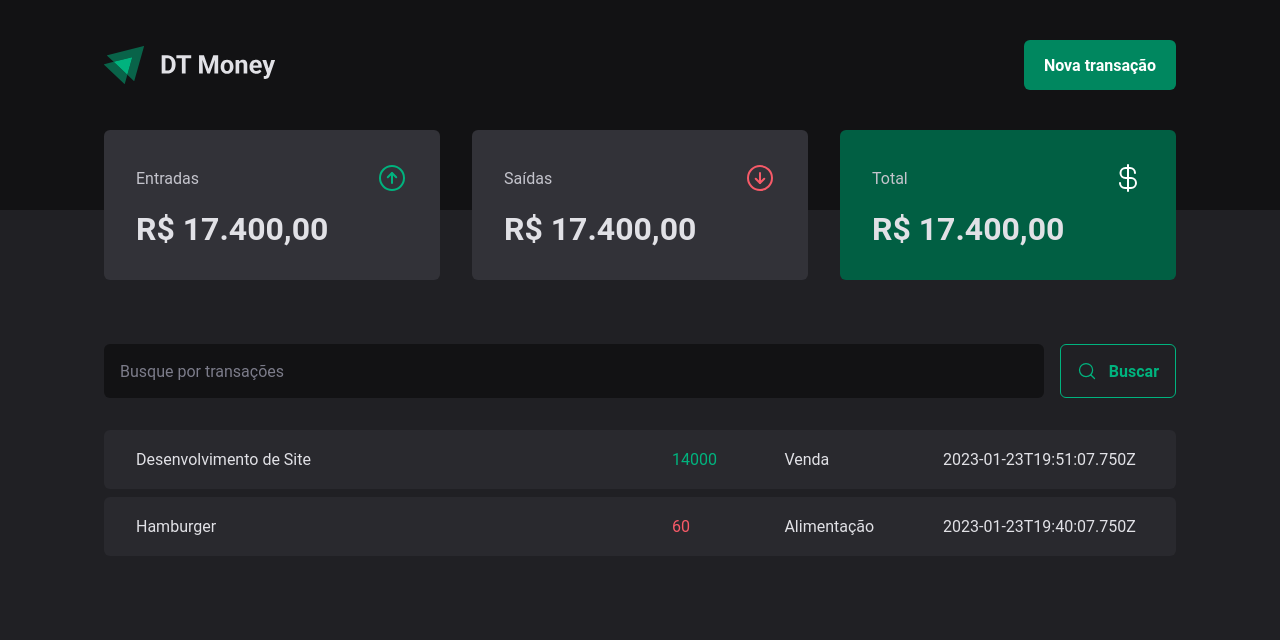
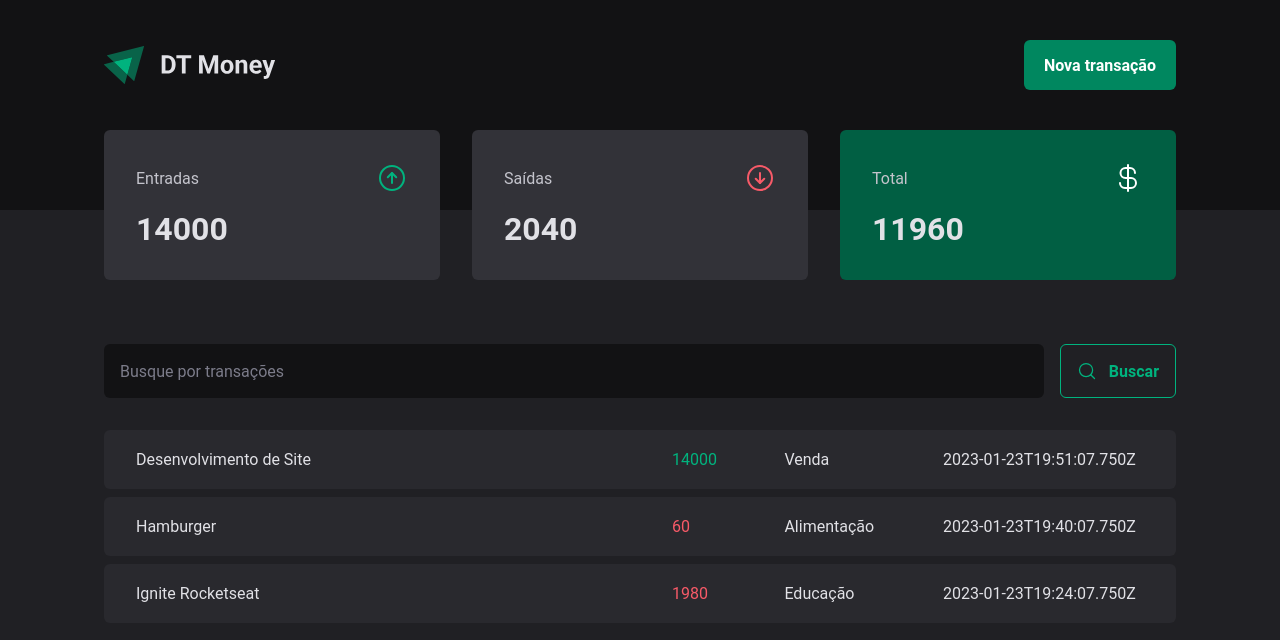
Before and after one commit to zacrodrigues/dt-money-ignite-reactjs-2022, a React app: page / in a window 1280 px wide. Shown: the top 640 px of the page. Built offline with nearby package versions, Linux system fonts and the light colour scheme; data requests are answered from the project's data file; the HTML template or start-up script is replaced by a standard one.

Commit message:
Calculando resumo de transações

```diff
--- a/server.json
+++ b/server.json
@@ -15,6 +15,14 @@
       "category": "Alimentação",
       "price": 60,
       "createdAt": "2023-01-23T19:40:07.750Z"
+    },
+    {
+      "id": 3,
+      "description": "Ignite Rocketseat",
+      "type": "outcome",
+      "category": "Educação",
+      "price": 1980,
+      "createdAt": "2023-01-23T19:24:07.750Z"
     }
   ]
 }
--- a/src/components/Summary/index.tsx
+++ b/src/components/Summary/index.tsx
@@ -5,6 +5,25 @@
 
 export function Summary() {
   const { transactions } = useContext(TransactionsContext)
+
+  const summary = transactions.reduce(
+    (acc, transaction) => {
+      if (transaction.type === 'income') {
+        acc.income += transaction.price
+        acc.total += transaction.price
+      } else {
+        acc.outcome += transaction.price
+        acc.total -= transaction.price
+      }
+
+      return acc
+    },
+    {
+      income: 0,
+      outcome: 0,
+      total: 0
+    }
+  )
 
   return (
     <SummaryContainer>
@@ -15,7 +34,7 @@
           <ArrowCircleUp size={32} color='#00b37e' />
         </header>
 
-        <strong>R$ 17.400,00</strong>
+        <strong>{summary.income}</strong>
       </SummaryCard>
 
       <SummaryCard>
@@ -25,7 +44,7 @@
           <ArrowCircleDown size={32} color='#f75a68' />
         </header>
 
-        <strong>R$ 17.400,00</strong>
+        <strong>{summary.outcome}</strong>
       </SummaryCard>
 
       <SummaryCard variant="green">
@@ -35,7 +54,7 @@
           <CurrencyDollar size={32} color='#fff' />
         </header>
 
-        <strong>R$ 17.400,00</strong>
+        <strong>{summary.total}</strong>
       </SummaryCard>
     </SummaryContainer>
   )
```
